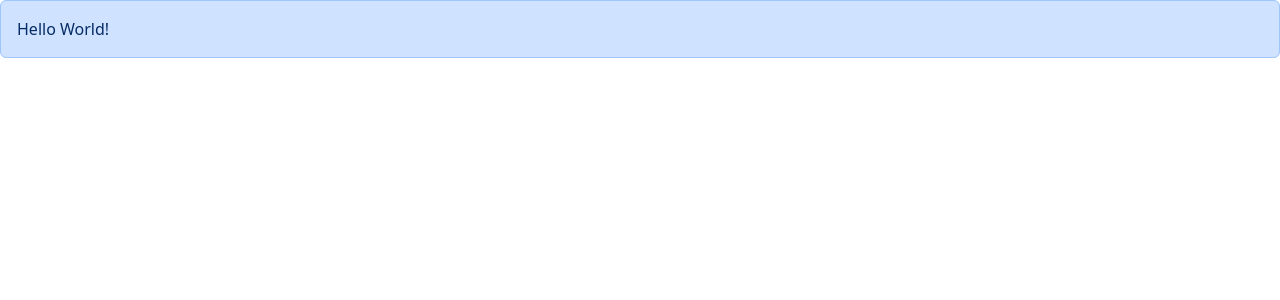
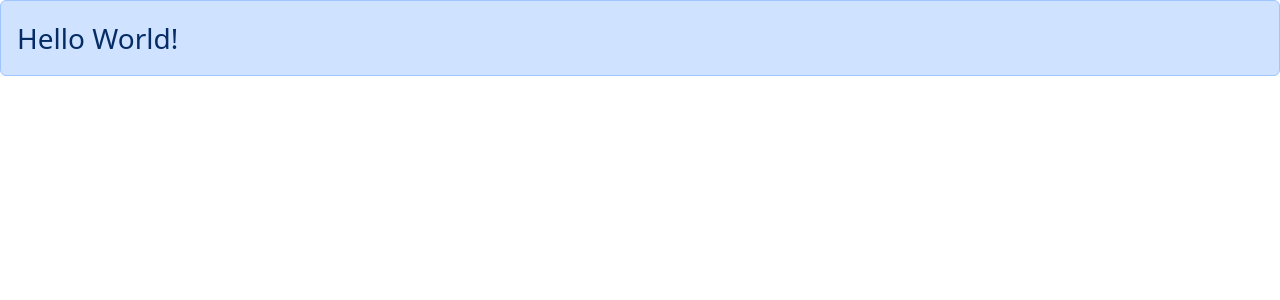
Before and after one commit to sdmans/react-game-app, a React (Vite) app: page / in a window 1280 px wide. Shown: the top 300 px of the page. Built offline with nearby package versions, Linux system fonts and the light colour scheme.

Commit message:
Updating to use ReactNode for passing markup

```diff
--- a/src/App.tsx
+++ b/src/App.tsx
@@ -16,7 +16,9 @@ const handleSelectItem = (item: string) => {
 function App() {
   return (
     <div>
-      <Alert>Hello World!</Alert>
+      <Alert>
+        <span className="fs-3">Hello World!</span>
+      </Alert>
       {/* <ListGroup
         items={wards}
         heading="Wards"
--- a/src/components/Alert.tsx
+++ b/src/components/Alert.tsx
@@ -1,5 +1,7 @@
+import { ReactNode } from "react";
+
 export interface AlertProps {
-  children: string;
+  children: ReactNode;
 }
 
 const Alert = ({ children }: AlertProps) => {
```
